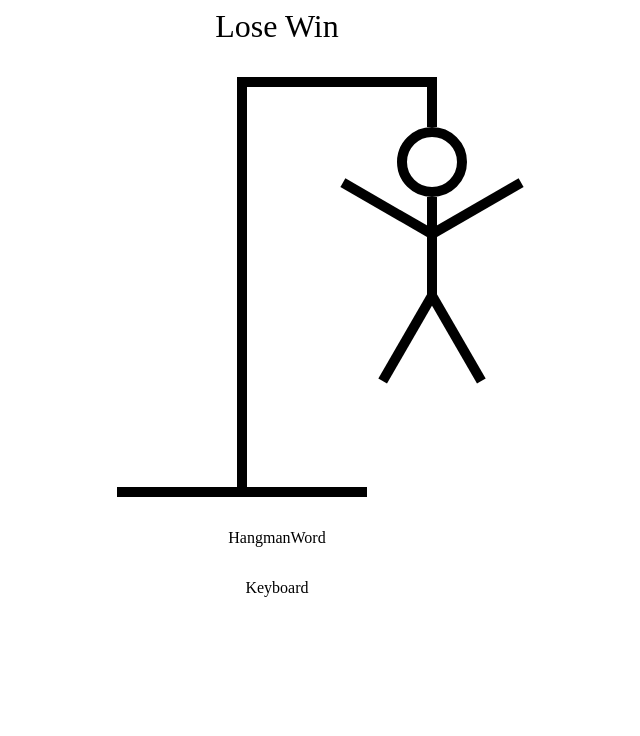
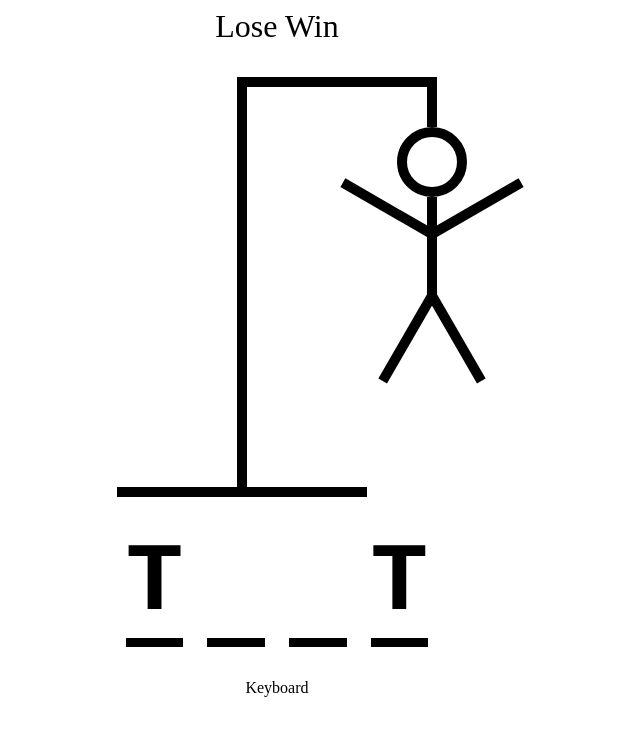
Before and after one commit to mraltun/react-ts-hangman-game, a React (Vite) app: page / in a window 1280 px wide. Shown: the top 736 px of the page, without its empty margins (363-1003 px from the left). Built offline with nearby package versions, Linux system fonts and the light colour scheme.

Commit message:
HangmanWord logic is done with temporary variables

```diff
--- a/src/HangmanWord.tsx
+++ b/src/HangmanWord.tsx
@@ -1,7 +1,34 @@
 import React from "react";
 
 const HangmanWord = () => {
-  return <div>HangmanWord</div>;
+  const word = "test";
+  const guessedLetters = ["t"];
+  return (
+    <div
+      style={{
+        display: "flex",
+        gap: ".25em",
+        fontSize: "6rem",
+        fontWeight: "bold",
+        textTransform: "uppercase",
+        fontFamily: "monospace",
+      }}
+    >
+      {word.split("").map((letter, index) => (
+        <span style={{ borderBottom: ".1em solid black" }} key={index}>
+          <span
+            style={{
+              visibility: guessedLetters.includes(letter)
+                ? "visible"
+                : "hidden",
+            }}
+          >
+            {letter}
+          </span>
+        </span>
+      ))}
+    </div>
+  );
 };
 
 export default HangmanWord;
```
